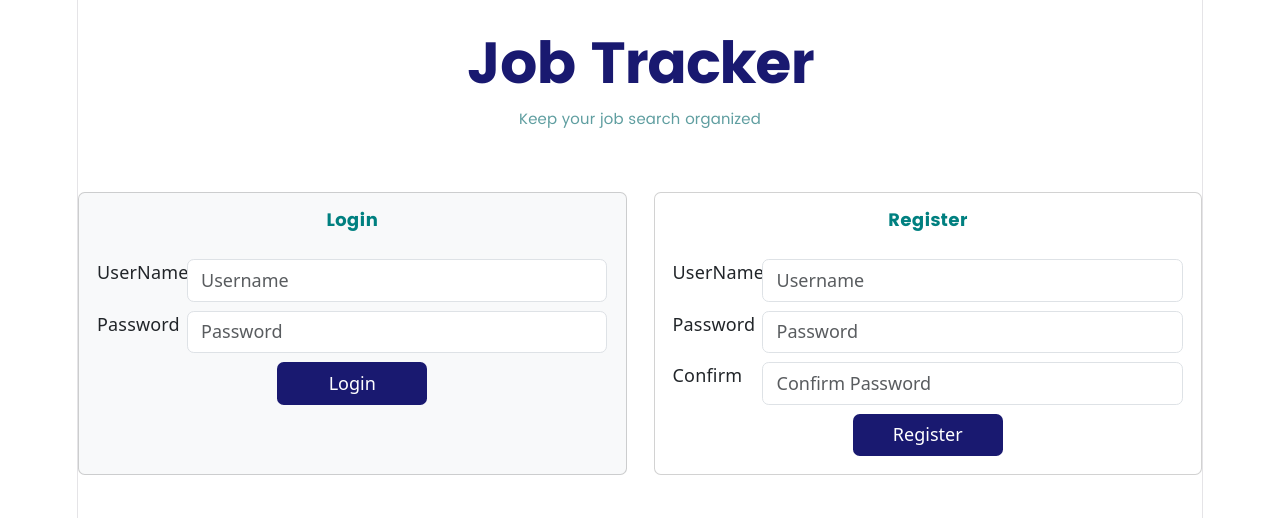
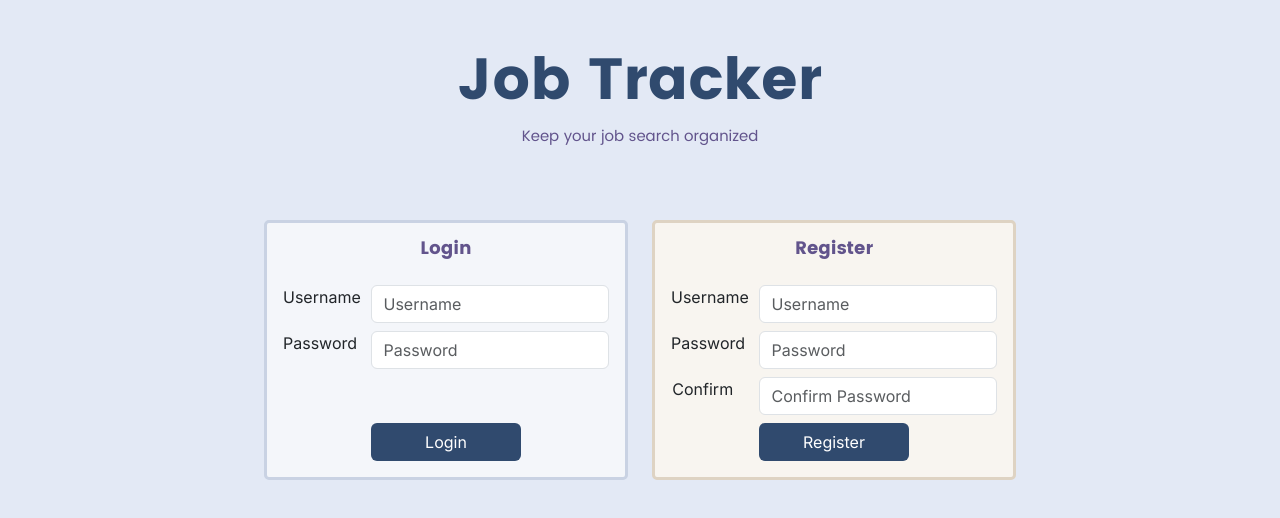
Before and after one commit to minasamadi/job-tracker, a React (Vite) app in the folder frontend/: page / in a window 1280 px wide. Shown: the top 518 px of the page. Built offline with nearby package versions, Linux system fonts and the light colour scheme.

Commit message:
Complete Authentication page UI design

```diff
--- a/frontend/src/index.css
+++ b/frontend/src/index.css
@@ -1,4 +1,4 @@
-:root {
+/* :root {
   --text: #6b6375;
   --text-h: #08060d;
   --bg: #fff;
@@ -108,4 +108,4 @@ code {
   line-height: 135%;
   padding: 4px 8px;
   background: var(--code-bg);
-}
+} */
--- a/frontend/src/pages/Authentication.tsx
+++ b/frontend/src/pages/Authentication.tsx
@@ -2,60 +2,54 @@ import '../styles/Authentication.css';
 
 function Authentication() {
     return (
-        <>
-            <div>
-                <h1 className="site-title mb-2">Job Tracker</h1>
-            </div>
-            <div>
-                <h6 className='site-motto '>Keep your job search organized</h6>
-            </div>
-            <div className="row mt-5">
-                <section className="col-12 col-md-6">
-                    <div className="card bg-light h-100">
+        <div className='auth-wrapper'>
+            <div className='auth-content'>
+                <h1 className="site-title mt-5 mb-2">Job Tracker</h1>
+                <p className='site-motto '>Keep your job search organized</p>
+                <div className="row justify-content-center mt-5 g-4">
+                    <section className="col-12 col-md-4">
+                        <div className="card h-100 login-card">
                             <div className="card-body">
-                            <form action="">
-                                <div>
-                                    <h4 className="form-title mb-4">Login</h4>
+                                <form className='d-flex flex-column h-100' action="">
+                                    <h2 className="form-title mb-4">Login</h2>
                                     <div className="row mb-2">
-                                        <div className="col-2"><label>UserName</label></div>
-                                        <div className="col-10"><input className="form-control" type="text" placeholder="Username" /></div>
+                                        <div className="col-12 col-sm-3"><label htmlFor='login-username'>Username</label></div>
+                                        <div className="col-12 col-sm-9"><input name='username' id="login-username" className="form-control" required type="text" autoComplete='username' placeholder="Username" /></div>
                                     </div>
                                     <div className="row mb-2">
-                                        <div className="col-2"><label>Password</label></div>
-                                        <div className="col-10"><input className="form-control" type="password" placeholder="Password" /></div>
+                                        <div className="col-12 col-sm-3"><label htmlFor='login-password'>Password</label></div>
+                                        <div className="col-12 col-sm-9"><input name='password' id="login-password" className="form-control" required type="password" autoComplete='current-password' placeholder="Password" /></div>
                                     </div>
-                                    <div><button className="btn auth-btn" type="submit">Login</button></div>
-                                </div>
+                                    <div className='mt-auto'><button className="btn auth-btn" type="submit">Login</button></div>
                                 </form>
                             </div>
                         </div>
                     </section>
-                <section className="col-12 col-md-6">
-                    <div className="card h-100">
+                    <section className="col-12 col-md-4">
+                        <div className="card h-100 register-card">
                             <div className="card-body">
-                            <form action="">
-                                <div>
-                                    <h4 className="form-title mb-4">Register</h4>
+                                <form className='d-flex flex-column h-100' action="">
+                                    <h2 className="form-title mb-4">Register</h2>
                                     <div className="row mb-2">
-                                        <div className="col-2"><label>UserName</label></div>
-                                        <div className="col-10"><input className="form-control" type="text" placeholder="Username" /></div>
+                                        <div className="col-12 col-sm-3"><label htmlFor='register-username'>Username</label></div>
+                                        <div className="col-12 col-sm-9"><input name='username' id="register-username" className="form-control" required type="text" autoComplete='username' placeholder="Username" /></div>
                                     </div>
                                     <div className="row mb-2">
-                                        <div className="col-2"><label>Password</label></div>
-                                        <div className="col-10"><input className="form-control" type="password" placeholder="Password" /></div>
+                                        <div className="col-12 col-sm-3"><label htmlFor='register-password'>Password</label></div>
+                                        <div className="col-12 col-sm-9"><input name='password' id="register-password" className="form-control" required type="password" autoComplete='new-password' placeholder="Password" /></div>
                                     </div>
                                     <div className="row mb-2">
-                                        <div className="col-2"><label>Confirm</label></div>
-                                        <div className="col-10"><input className="form-control" type="password" placeholder="Confirm Password" /></div>
+                                        <div className="col-12 col-sm-3"><label htmlFor='register-confirm'>Confirm</label></div>
+                                        <div className="col-12 col-sm-9"><input name='confirm-password' id="register-confirm" className="form-control" required type="password" autoComplete='new-password' placeholder="Confirm Password" /></div>
                                     </div>
-                                    <div><button className="btn auth-btn" type="submit">Register</button></div>
-                                </div>
+                                    <div className='mt-auto'><button className="btn auth-btn" type="submit">Register</button></div>
                                 </form>
                             </div>
                         </div>
                     </section>
                 </div>
-        </>
+            </div>
+        </div>
     );
 }
 
--- a/frontend/src/styles/Authentication.css
+++ b/frontend/src/styles/Authentication.css
@@ -1,23 +1,48 @@
-.site-title{
-    font-family: poppins;
+.site-title {
+    font-family: poppins-bold;
     font-size: 58px;
-    color: midnightblue;
+    color: #304A6E;
 }
 
-.site-motto{
-    font-family: poppins-regular;
+.site-motto {
+    font-family: poppins;
     font-size: 15px;
-    color: cadetblue;
+    color: #62548C;
 }
 
-.form-title{
-    font-family: poppins;
+.form-title {
+    font-family: poppins-bold;
     font-size: large;
-    color: teal;
+    color: #62548C;
 }
 
-.auth-btn{
+.auth-btn {
     width: 150px;
-    background-color: midnightblue;
+    background-color: #304A6E;
     color: white;
 }
+
+.login-card {
+    background-color: #F4F6FA;
+    border: 3px solid #C9D2E3;
+    border-radius: 5px;
+}
+
+.register-card {
+    background-color: #F8F5F0;
+    border: 3px solid #DED3C3;
+    border-radius: 5px;
+}
+
+.auth-wrapper {
+    min-height: 100vh;
+    width: 100%;
+    overflow-x: hidden;
+    text-align: center;
+    background-color: #e3e9f5;
+}
+
+.auth-content{
+    max-width: 1140px;
+    margin: 0 auto;
+}
--- a/frontend/src/styles/global.css
+++ b/frontend/src/styles/global.css
@@ -1,11 +1,47 @@
 @font-face{
-    font-family: Poppins;
+    font-family: Poppins-bold;
     src: url('../assets/fonts/poppins-bold-webfont.woff2') format('woff2');
     font-weight: bolder;
 }
 
 @font-face{
-    font-family: Poppins-regular;
-    src: url('../assets/fonts/poppins-regular-webfont.woff2') format('truetype');
+    font-family: Poppins;
+    src: url('../assets/fonts/poppins-regular-webfont.woff2') format('woff2');
     font-weight: normal;
 }
+
+@font-face{
+    font-family: Inter;
+    src: url('../assets/fonts/Inter-Regular.woff2') format('woff2');
+    font-weight: normal;
+}
+
+@font-face{
+    font-family: Inter-bold;
+    src: url('../assets/fonts/Inter-Bold.woff2') format('woff2');
+    font-weight: bold;
+}
+
+*,
+*::before,
+*::after {
+    box-sizing: border-box;
+}
+
+html,
+body {
+    margin: 0;
+    padding: 0;
+}
+
+body {
+    background-color: #F7F8FC;
+    font-family: Inter, sans-serif;
+    font-size: medium;
+}
+
+#root {
+    width: 100%;
+    min-height: 100vh;
+    margin: 0 auto;
+}
```
Also changed, not shown: frontend/src/assets/fonts/Inter-Bold.woff2 (added), frontend/src/assets/fonts/Inter-Regular.woff2 (added). Lines whose indentation alone changed are shown as unchanged.
